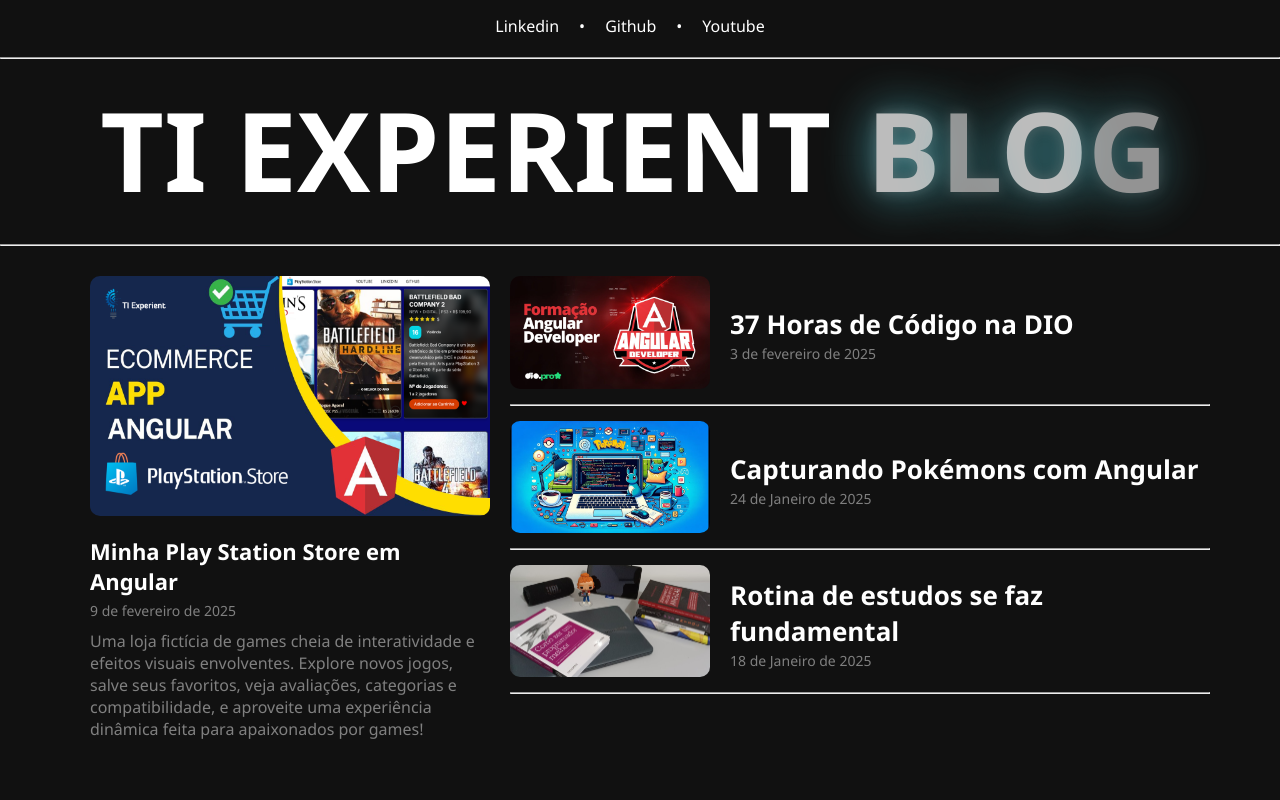
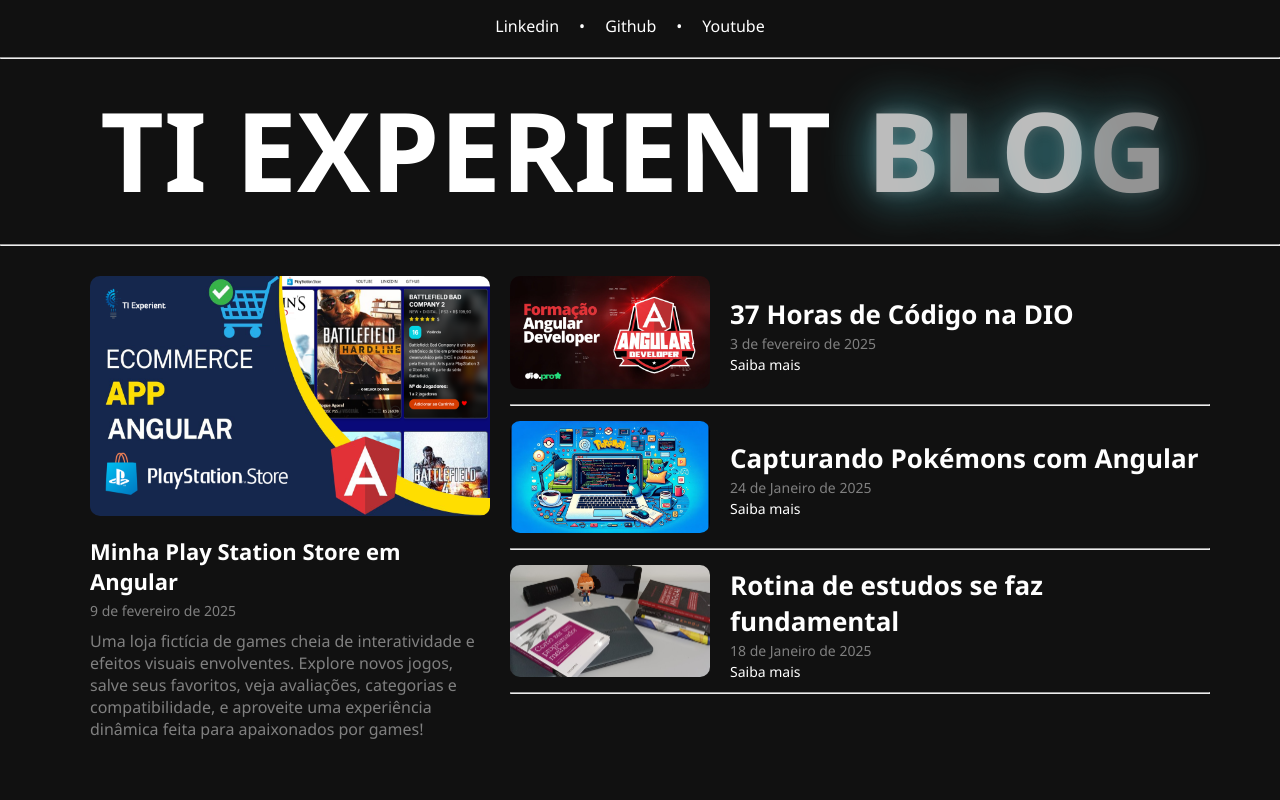
Before and after one commit to tiexperient/angular-blog, an Angular app: page / in a window 1280 px wide. Shown: the top 800 px of the page. Built offline with nearby package versions, Linux system fonts and the light colour scheme.

Commit message:
new article

```diff
--- a/src/app/components/small-card/small-card.component.html
+++ b/src/app/components/small-card/small-card.component.html
@@ -10,7 +10,8 @@
 
         <div class="small-card__title">
             <h1><a [routerLink]="['content', cardId]">{{ cardTitle }}</a></h1><br>
-            <p>{{cardTime}}</p>
+            <p>{{cardTime}}</p><br>
+            <p><a class="read-more" [routerLink]="['content', cardId]">Saiba mais</a></p>
 
         </div>
     </div>
```
